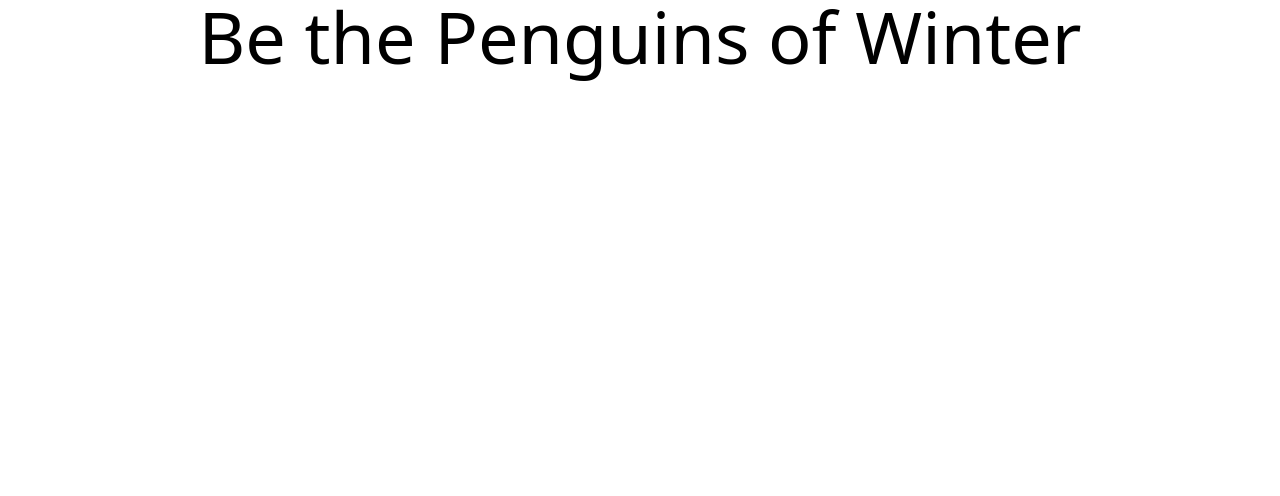
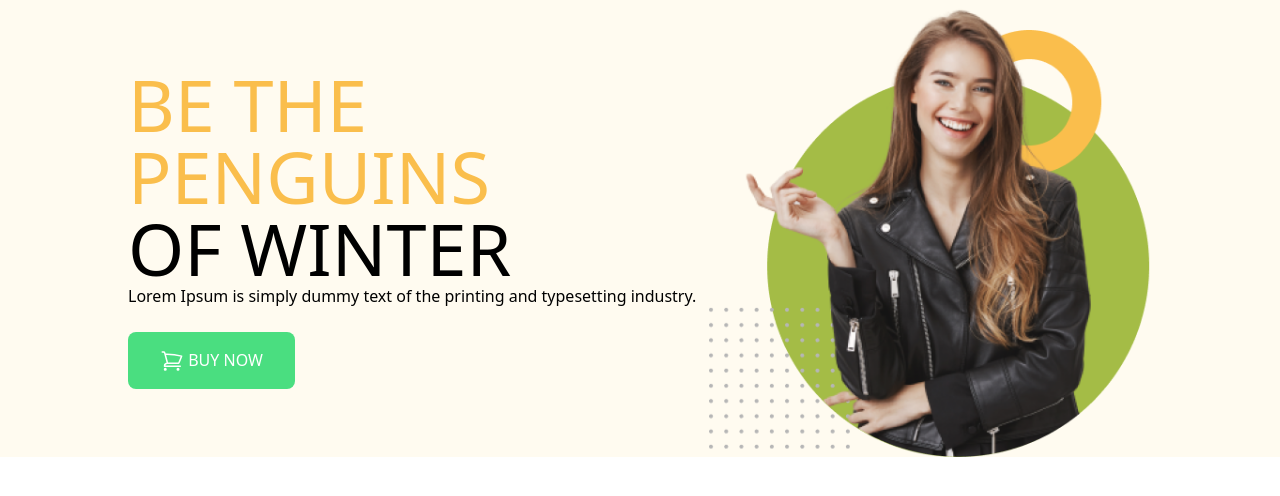
Before and after one commit to Jahid1987/penguin-fashion, a plain HTML site: page index.html in a window 1280 px wide. Drawn offline with nearby package versions, Linux system fonts and the light colour scheme.

Commit message:
banner section added

```diff
--- a/index.html
+++ b/index.html
@@ -8,17 +8,35 @@
     <script src="https://cdn.tailwindcss.com"></script>
 </head>
 <body>
-    <header>
-        <div>
+    <header class="bg-[#FFFBF0] px-32">
+        <!-- nav section starts here  -->
+
+        <nav>
+
+        </nav>
+
+        <!-- banner section  -->
+        <div class="md:flex justify-between items-center">
             <div>
-                <h1 class="text-7xl text-center">
-                    Be the Penguins of Winter
+                <h1 class="text-7xl uppercase">
+                    <span class="text-[#FABE4C]">Be the Penguins </span>
+                    <br>of Winter
                 </h1>
+                <p>Lorem Ipsum is simply dummy text of the printing
+                    and typesetting industry.</p>
+                <button class=" mt-6 py-4 px-8 bg-green-400 rounded-lg uppercase text-white font-medium">
+                    <svg xmlns="http://www.w3.org/2000/svg" fill="none" viewBox="0 0 24 24" stroke-width="1.5" stroke="currentColor" class="w-6 h-6 inline">
+                        <path stroke-linecap="round" stroke-linejoin="round" d="M2.25 3h1.386c.51 0 .955.343 1.087.835l.383 1.437M7.5 14.25a3 3 0 0 0-3 3h15.75m-12.75-3h11.218c1.121-2.3 2.1-4.684 2.924-7.138a60.114 60.114 0 0 0-16.536-1.84M7.5 14.25 5.106 5.272M6 20.25a.75.75 0 1 1-1.5 0 .75.75 0 0 1 1.5 0Zm12.75 0a.75.75 0 1 1-1.5 0 .75.75 0 0 1 1.5 0Z" />
+                      </svg>
+
+                    buy now
+                </button>
             </div>
             <div>
-
+                <img src="images/model.png" alt="Poster model">
             </div>
         </div>
+
     </header>
     <main>
 
```
